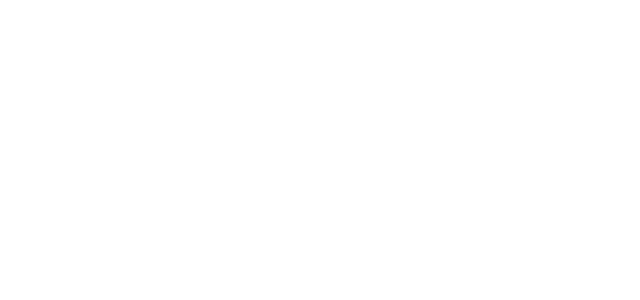
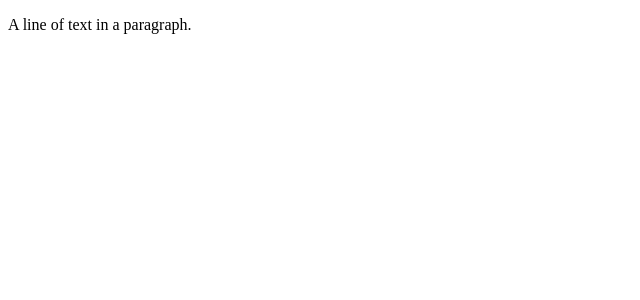
Before and after one commit to Hobbyer/Tomo, a React (Vite) app in the folder react/TOMO/: page / in a window 1280 px wide. Before the commit this address had no page. Shown: the top 300 px of the page, without its empty margins (0-640 px from the left). Built offline with nearby package versions, Linux system fonts and the light colour scheme.

Commit message:
리액트 slate.js 학습 중

```diff
--- a/react/TOMO/package.json
+++ b/react/TOMO/package.json
@@ -14,7 +14,10 @@
     "dayjs": "^1.11.13",
     "react": "^19.1.0",
     "react-dom": "^19.1.0",
-    "react-router-dom": "^7.6.1"
+    "react-router-dom": "^7.6.1",
+    "slate": "^0.114.0",
+    "slate-dom": "^0.114.0",
+    "slate-react": "^0.114.2"
   },
   "devDependencies": {
     "@eslint/js": "^9.25.0",
--- a/react/TOMO/src/App.jsx
+++ b/react/TOMO/src/App.jsx
@@ -1,12 +1,13 @@
-import { Routes } from 'react-router-dom'
+import { Route, Routes } from 'react-router-dom'
 import './App.css'
+import Test1 from './components/Test1'
 
 function App() {
 
   return (
     <>
       <Routes>
-
+        <Route path='/' element={<Test1 />} />
       </Routes>
     </>
   )
--- /dev/null
+++ b/react/TOMO/src/components/Test1.jsx
@@ -0,0 +1,89 @@
+import React, { useCallback, useState } from 'react';
+import { createEditor, Editor, Element, Transforms } from 'slate';
+import { Slate, Editable, withReact } from 'slate-react';
+
+const initialValue = [
+  {
+    type: 'paragraph',
+    children: [{ text: 'A line of text in a paragraph.' }],
+  }
+]
+
+const Test1 = () => {
+
+  const [editor] = useState(() => withReact(createEditor()));
+
+  const renderElement = useCallback(props => {
+    switch (props.element.type) {
+      case 'code':
+        return <CodeElement {...props} />
+      default:
+        return <DefaultElement {...props} />
+    }
+  })
+
+  return (
+    <Slate editor={editor} initialValue={initialValue}>
+      <Editable
+        renderElement={renderElement}
+        onKeyDown={e => {
+          if (!e.ctrlKey) {
+            return;
+          }
+
+          switch (e.key) {
+            case '`': {
+              e.preventDefault();
+              const [match] = Editor.nodes(editor, {
+                match: n => n.type === 'code',
+              })
+              Transforms.setNodes(
+                editor,
+                { type: match ? 'paragraph' : 'code' },
+                {
+                  match: n => Element.isElement(n) && Editor.isBlock(editor, n),
+                }
+              )
+              break;
+            }
+
+            case 'b': {
+              e.preventDefault();
+              Editor.addMark(editor, 'bold', true);
+              break;
+            }
+          }
+        }}
+      />
+    </Slate>
+  )
+}
+
+const CodeElement = props => {
+  return (
+    <pre {...props.attributes}>
+      <code>{props.children}</code>
+    </pre>
+  )
+}
+
+const DefaultElement = props => {
+  return (
+    <p {...props.attributes}>
+      {props.children}
+    </p>
+  )
+}
+
+const Leaf = props => {
+  return (
+    <span
+    {...props.attributes}
+    style={{ fontweight: props.leaf.bold ? 'bold' : 'normal' }}
+    >
+      {props.children}
+    </span>
+  )
+}
+
+export default Test1
```
Also changed, not shown: 1 other file (tests, documents, lock files or other folders).
